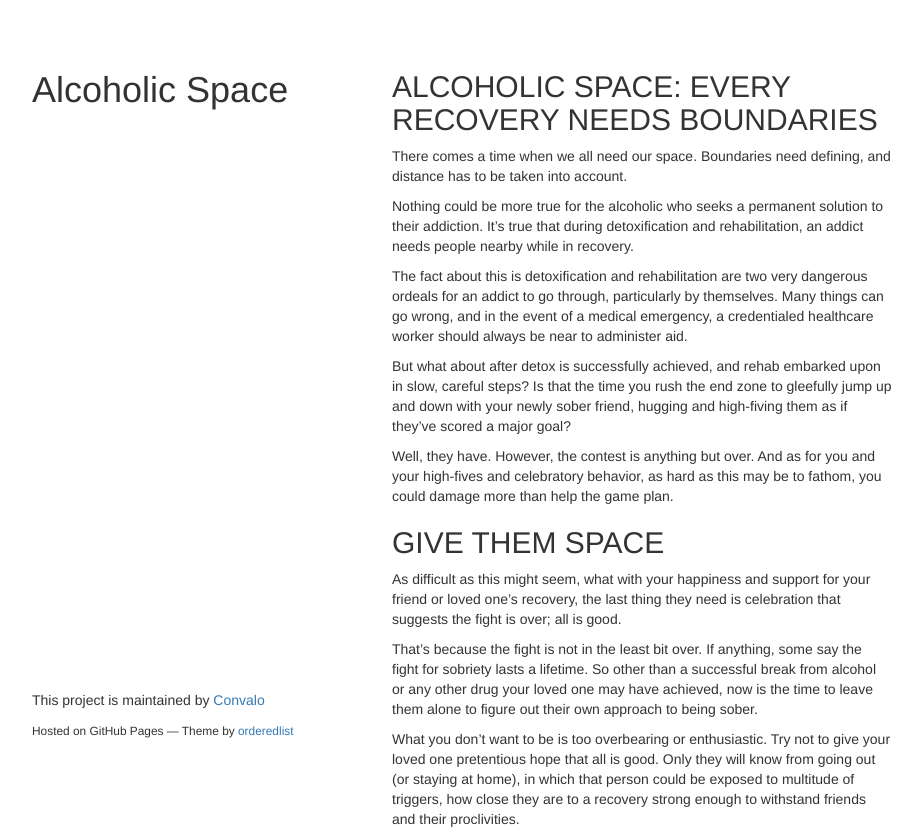
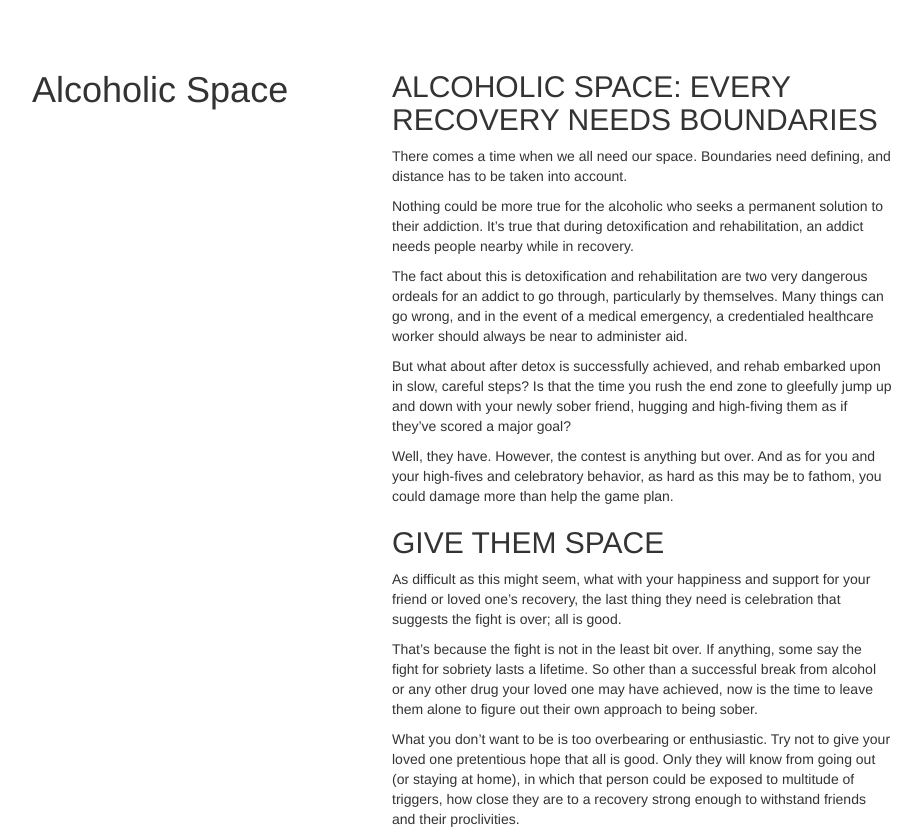
Before and after one commit to Convalo/alcoholicspace, a plain HTML site: page index.html in a window 1280 px wide. Shown: the top 832 px of the page, without its empty margins (178-1100 px from the left). Drawn offline with nearby package versions, Linux system fonts and the light colour scheme.

Commit message:
Update index.html

```diff
--- a/index.html
+++ b/index.html
@@ -3,7 +3,7 @@
   <head>
     <meta charset="utf-8">
     <meta http-equiv="X-UA-Compatible" content="chrome=1">
-    <title>Alcoholicspace by Convalo</title>
+    <title>Alcoholic Space</title>
 <meta property='og:title' content='Alcoholic Space'>
 <meta property='og:description' content='There comes a time when we all need our space. Boundaries need defining, and distance has to be taken into account.'>
 <meta property='og:url' content='http://www.alcoholicspace.com'>
@@ -74,10 +74,7 @@ or
 <p>&nbsp;</p>
 </div>
       </section>
-      <footer>
-        <p>This project is maintained by <a href="https://github.com/Convalo">Convalo</a></p>
-        <p><small>Hosted on GitHub Pages &mdash; Theme by <a href="https://github.com/orderedlist">orderedlist</a></small></p>
-      </footer>
+
     </div>
     <script src="javascripts/scale.fix.js"></script>
 
```
